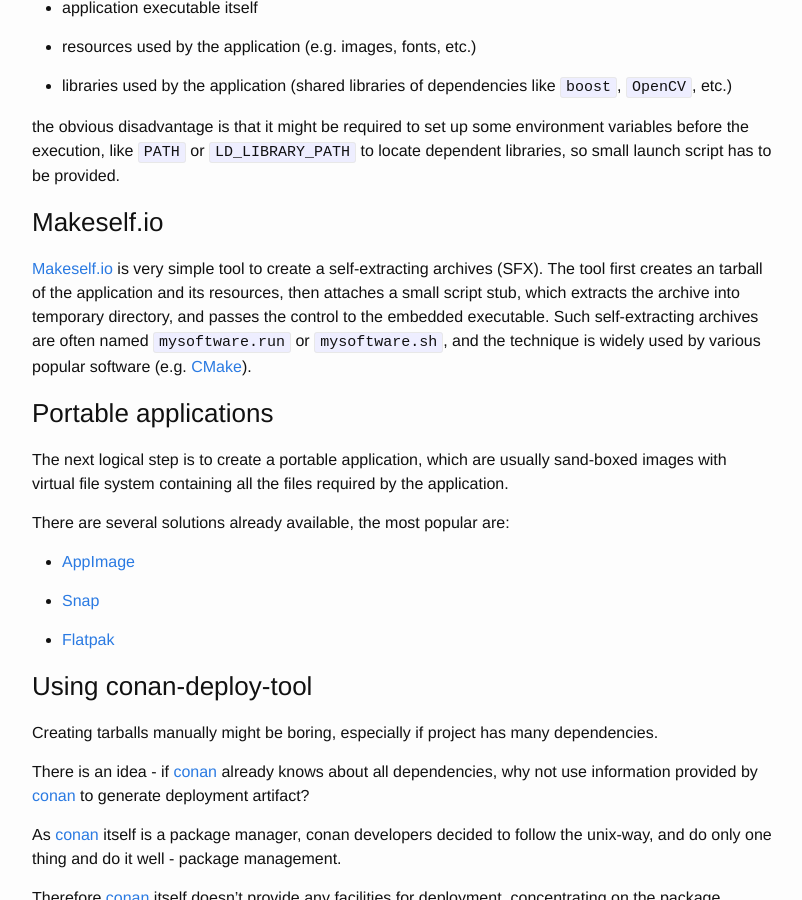
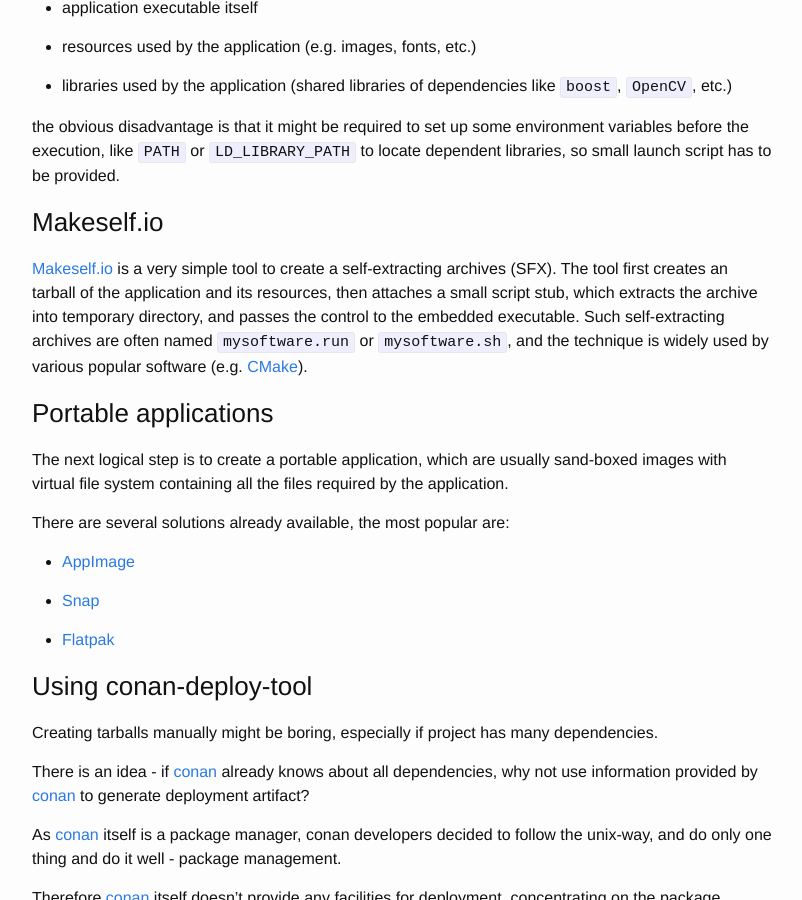
Before and after one commit to conan-io/conan-io.github.io, a Jekyll site: the page built from _posts/2019-09-15-Deployment-of-C++-projects-different-approaches.markdown, in a window 1280 px wide and 900 px high, scrolled down 986 px. Shown: the whole window, without its empty margins (238-1040 px from the left). Built offline with Jekyll 4.4.1, drawn with Linux system fonts in a browser that asks for light colours; comment, search, counter and statistics services are not loaded.

```diff
--- a/_posts/2019-09-15-Deployment-of-C++-projects-different-approaches.markdown
+++ b/_posts/2019-09-15-Deployment-of-C++-projects-different-approaches.markdown
@@ -40,7 +40,7 @@ the obvious disadvantage is that it might be required to set up some environment
 
 ### Makeself.io
 
-[Makeself.io](https://makeself.io) is very simple tool to create a self-extracting archives (SFX).
+[Makeself.io](https://makeself.io) is a very simple tool to create a self-extracting archives (SFX).
 The tool first creates an tarball of the application and its resources, then attaches a small script stub,
 which extracts the archive into temporary directory, and passes the control to the embedded executable.
 Such self-extracting archives are often named ``mysoftware.run`` or ``mysoftware.sh``, and the technique
```
